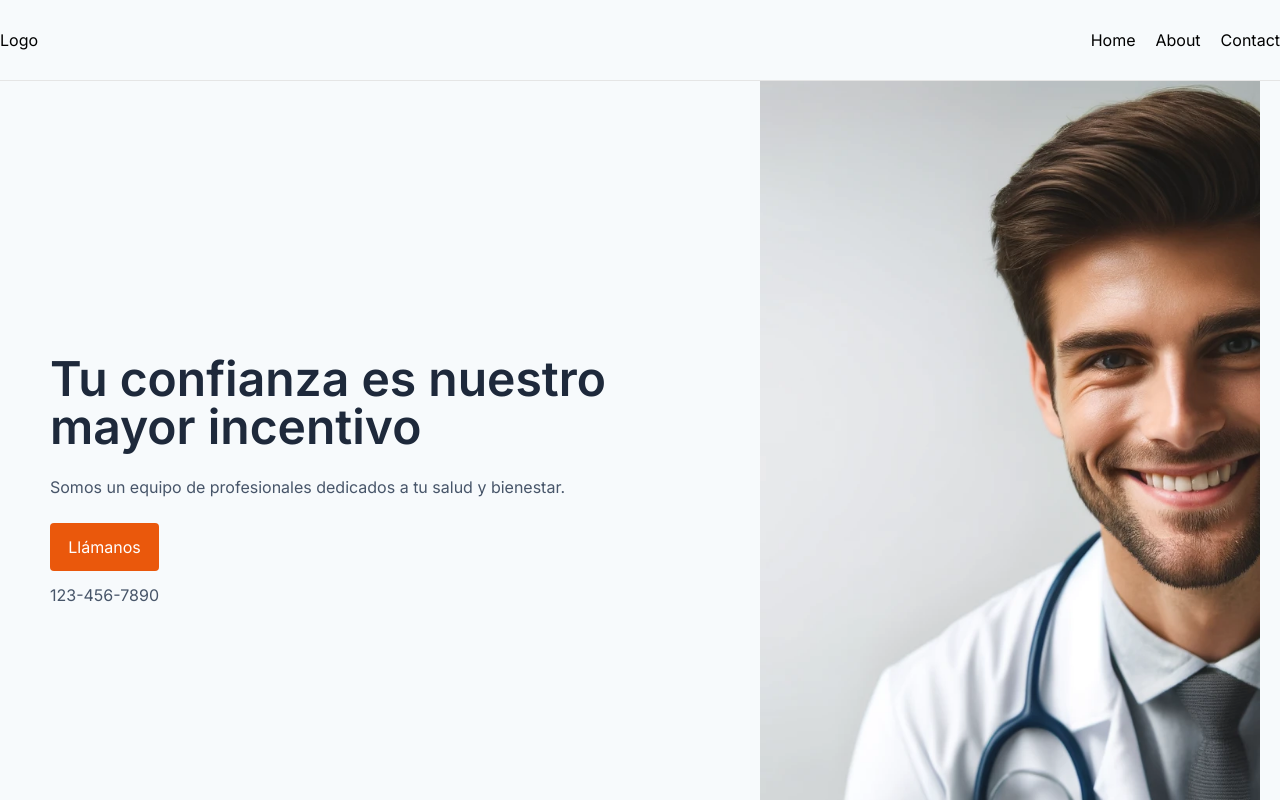
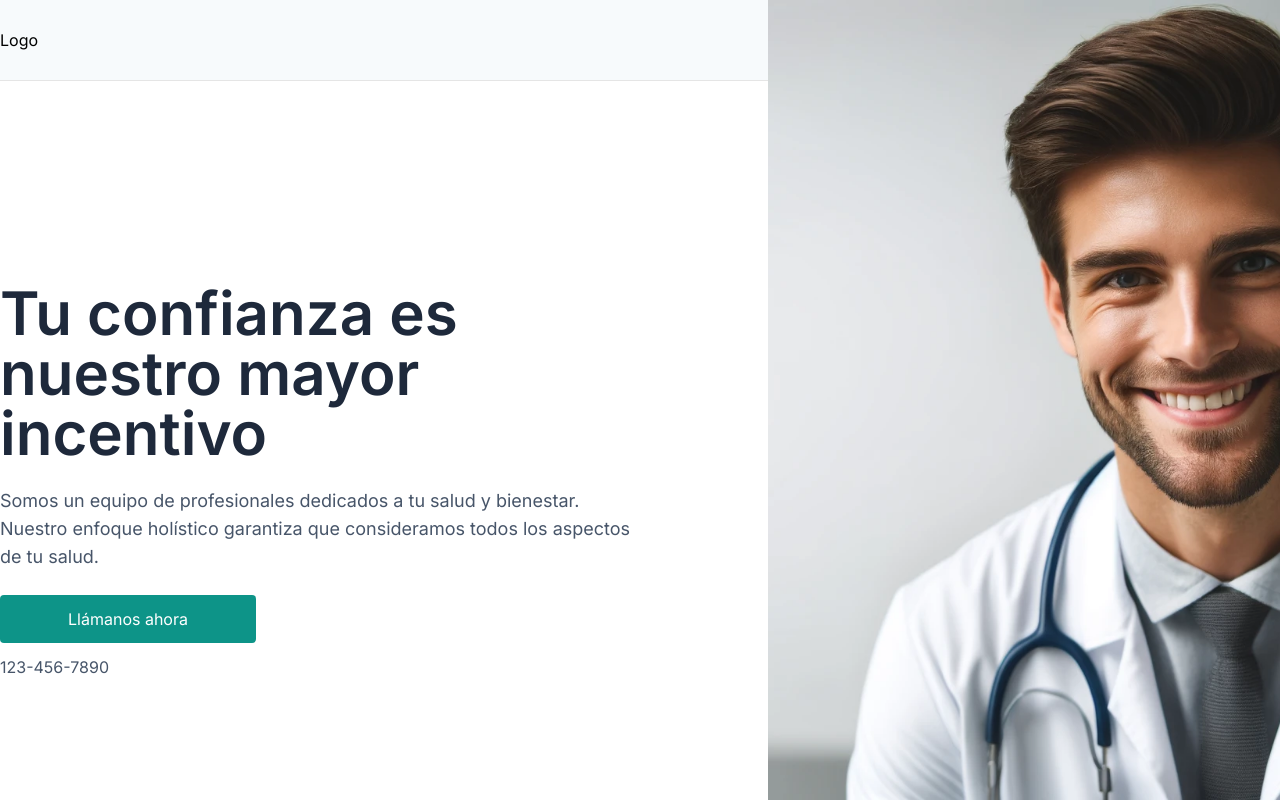
Before and after one commit to and27/medical-website, a Next.js app: page / in a window 1280 px wide. Shown: the top 800 px of the page. Built offline with nearby package versions, Linux system fonts and the light colour scheme.

Commit message:
refactor: improve layout distribution of hero section

```diff
--- a/src/app/globals.css
+++ b/src/app/globals.css
@@ -17,8 +17,6 @@
 }
 
 body {
-  max-width: 1280px;
-  margin: 0 auto;
   color: rgb(var(--foreground-rgb));
   background: #f7fafc;
 }
--- a/src/components/Hero.tsx
+++ b/src/components/Hero.tsx
@@ -2,31 +2,35 @@ import Image from "next/image";
 
 const Hero = () => {
   return (
-    <div className="flex gap-5">
-      <div className="flex flex-col gap-6 w-1/2 mx-auto h-screen justify-center items-start">
-        <h1 className="text-5xl font-semibold text-slate-800">
+    <div className="bg-white">
+      <div className="max-w-[1280px] mx-auto">
+        <div className="flex flex-col gap-6 md:w-1/2 h-screen justify-center items-start ">
+          <h1 className="text-6xl font-semibold text-slate-800">
             Tu confianza es nuestro mayor incentivo
           </h1>
-        <p className="text-slate-600">
+          <p className="text-slate-600 text-lg">
             Somos un equipo de profesionales dedicados a tu salud y bienestar.
+            Nuestro enfoque holístico garantiza que consideramos todos los
+            aspectos de tu salud.
           </p>
           <div className="flex flex-col gap-3">
-          <button className="bg-orange-600 text-white p-3 w-46 rounded">
-            Llámanos
+            <button className="bg-teal-600 text-white p-3 min-w-64 rounded">
+              Llámanos ahora
             </button>
             <a className="text-slate-600" href="tel:+1234567890">
               123-456-7890
             </a>
           </div>
         </div>
+        <div className="md:absolute md:h-screen top-0 right-0 md:w-[40%] hidden md:block">
           <Image
             src="/doctor.webp"
             alt="Hero"
-        width={500}
-        height={500}
-        style={{ objectFit: "cover", objectPosition: "center" }}
+            layout="fill"
+            objectFit="cover"
           />
-      <p></p>
+        </div>
+      </div>
     </div>
   );
 };
```
Lines whose indentation alone changed are shown as unchanged.
